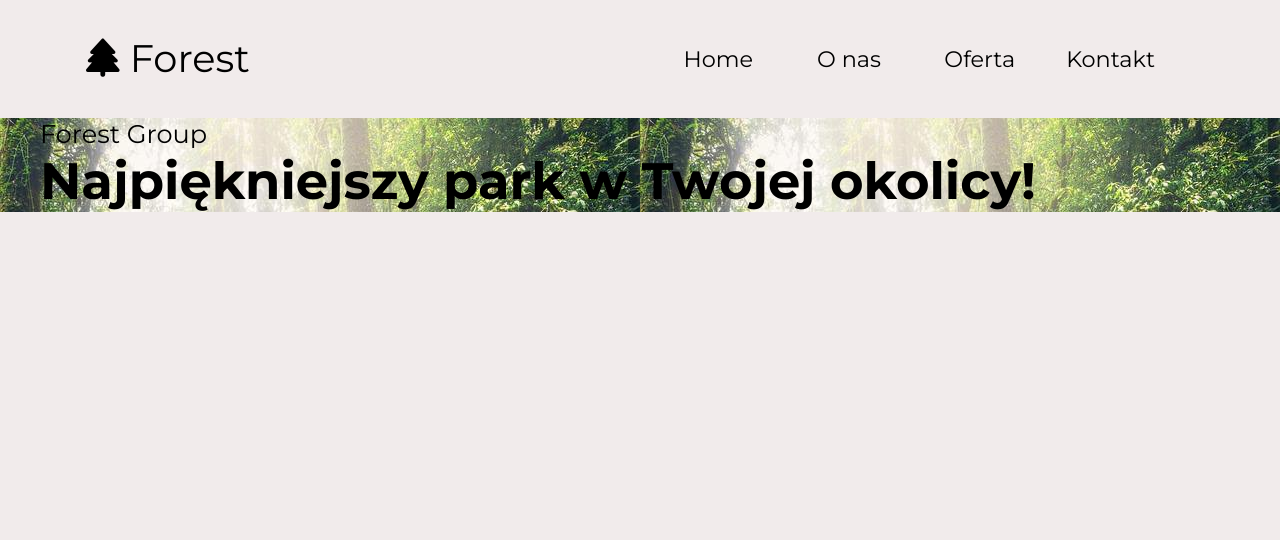
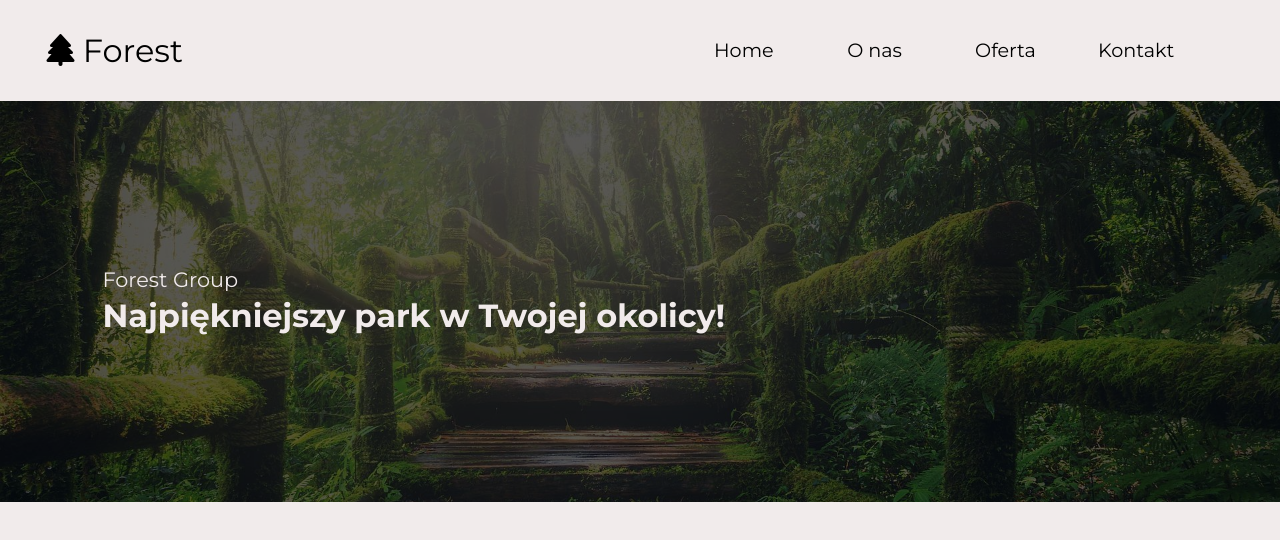
Before and after one commit to lechoos/Forest-Website, a website: page index.html in a window 1280 px wide. Drawn offline with Linux system fonts and the light colour scheme.

Commit message:
styled a header section

```diff
--- a/index.html
+++ b/index.html
@@ -31,11 +31,11 @@
     </div>
 </nav>
     <header class="header">
+        <div class="header__shadow"></div>
         <div class="wrapper">
             <p class="header__text">Forest Group</p>
             <h1 class="header__heading">Najpiękniejszy park w Twojej okolicy!</h1>
         </div>
-        <div class="header__shadow"></div>
     </header>
 
     <script src="./dist/js/script.min.js"></script>
--- a/src/sass/styles.scss
+++ b/src/sass/styles.scss
@@ -21,10 +21,18 @@ body {
 	color: $secondColor;
 }
 
+.wrapper,
+.mini-wrapper {
+	margin: 0 auto;
+	width: 100%;
+}
+
 .wrapper {
-	margin: 0 auto;
 	max-width: 1200px;
-	width: 100%;
+}
+
+.mini-wrapper {
+	max-width: 900px;
 }
 
 .sticky-body {
@@ -49,7 +57,7 @@ body {
 		padding: 0.7em;
 		font-size: 2.2rem;
 		cursor: pointer;
-		z-index: 2;
+		z-index: 4;
 	}
 
 	&__items {
@@ -60,7 +68,8 @@ body {
 		height: 100vh;
 		background-color: $mainColor;
 		transform: translate(-102%, -50%);
-		transition: transform 0.3s;
+		transition: transform 0.6s;
+		z-index: 2;
 	}
 
 	&--active {
@@ -88,12 +97,46 @@ body {
 // HEADER
 
 .header {
+	position: relative;
+	padding: 4.5em 1.5em;
     background-image: url('../img/jungle-small.jpg');
+	background-size: cover;
+	background-position: center;
+	z-index: 0;
+
+	&__shadow {
+		position: absolute;
+		top: 0;
+		left: 0;
+		width: 100%;
+		height: 100%;
+		background-color: rgba(0, 0, 0, 0.65);
+		z-index: -1;
+	}
+
+	&__text,
+	&__heading {
+		color: $mainColor;
+		z-index: 1;
+	}
+
+	&__text {
+		margin-bottom: 0.2em;
+		font-size: 1rem;
+	}
+
+	&__heading {
+		font-size: 1.8rem;
+	}
 }
 
 // MEDIA QUERIES
 
 @media (min-width: 576px) {
+	.header {
+		padding: 6em 2em;
+	}
+
 }
 
 @media (min-width: 768px) {
@@ -110,7 +153,7 @@ body {
 
 		&__logo {
 			display: block;
-			margin-left: 1em;
+			margin-left: 1.7em;
 			padding: 0.2em;
 			font-size: 1.8rem;
 		}
@@ -125,7 +168,6 @@ body {
 
 		&__links {
 			flex-direction: row;
-			margin-right: 1em;
 			padding: 0 1.5em;
 			width: 50%;
 		}
@@ -134,7 +176,7 @@ body {
 			margin: 0;
 			padding: 2em 0;
 			width: 25%;
-			font-size: 1.2rem;
+			font-size: 1rem;
 			text-align: center;
 			transition: background-color 0.3s, color 0.3s;
 
@@ -144,19 +186,40 @@ body {
 			}
 		}
 	}
+
+	.header {
+		&__text {
+			font-size: 1.3rem;
+		}
+
+		&__heading {
+			font-size: 2rem;
+		}
+	}
 }
 
 @media (min-width: 992px) {
 	.nav {
 		&__logo {
-			font-size: 2.4rem;
+			margin-left: 3.1em;
+			font-size: 2rem;
 		}
 
 		&__link {
-			font-size: 1.4rem;
+			font-size: 1.2rem;
 		}
+	}
+
+	.header {
+		padding: 6.5em 4em;
+		background-image: url('../img/jungle-big.jpg');
 	}
 }
 
 @media (min-width: 1200px) {
+	.nav {
+		&__logo {
+			margin-left: 0;
+		}
+	}
 }
```
Also changed, not shown: dist/css/styles.min.css, 2 other files. Lines whose indentation alone changed are shown as unchanged.
